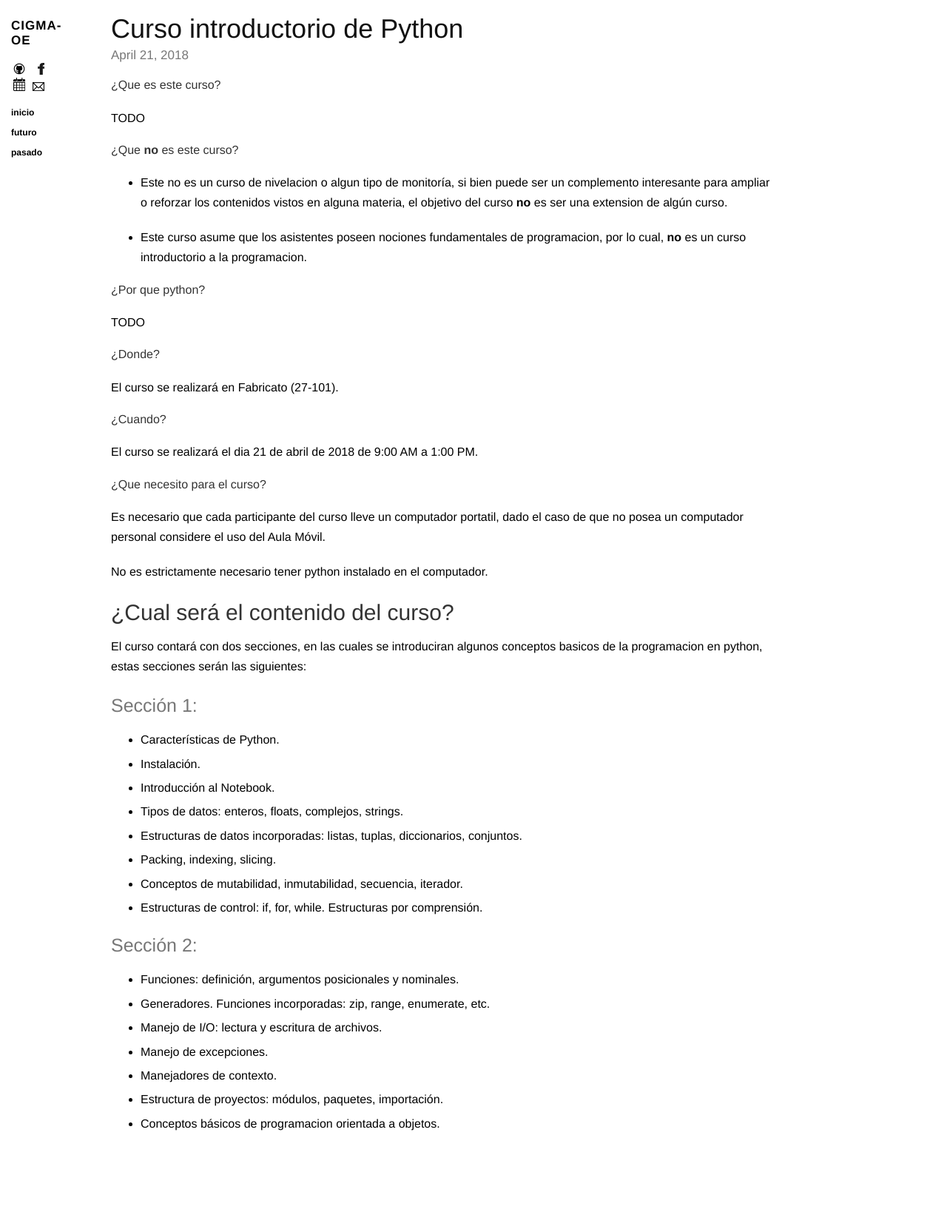
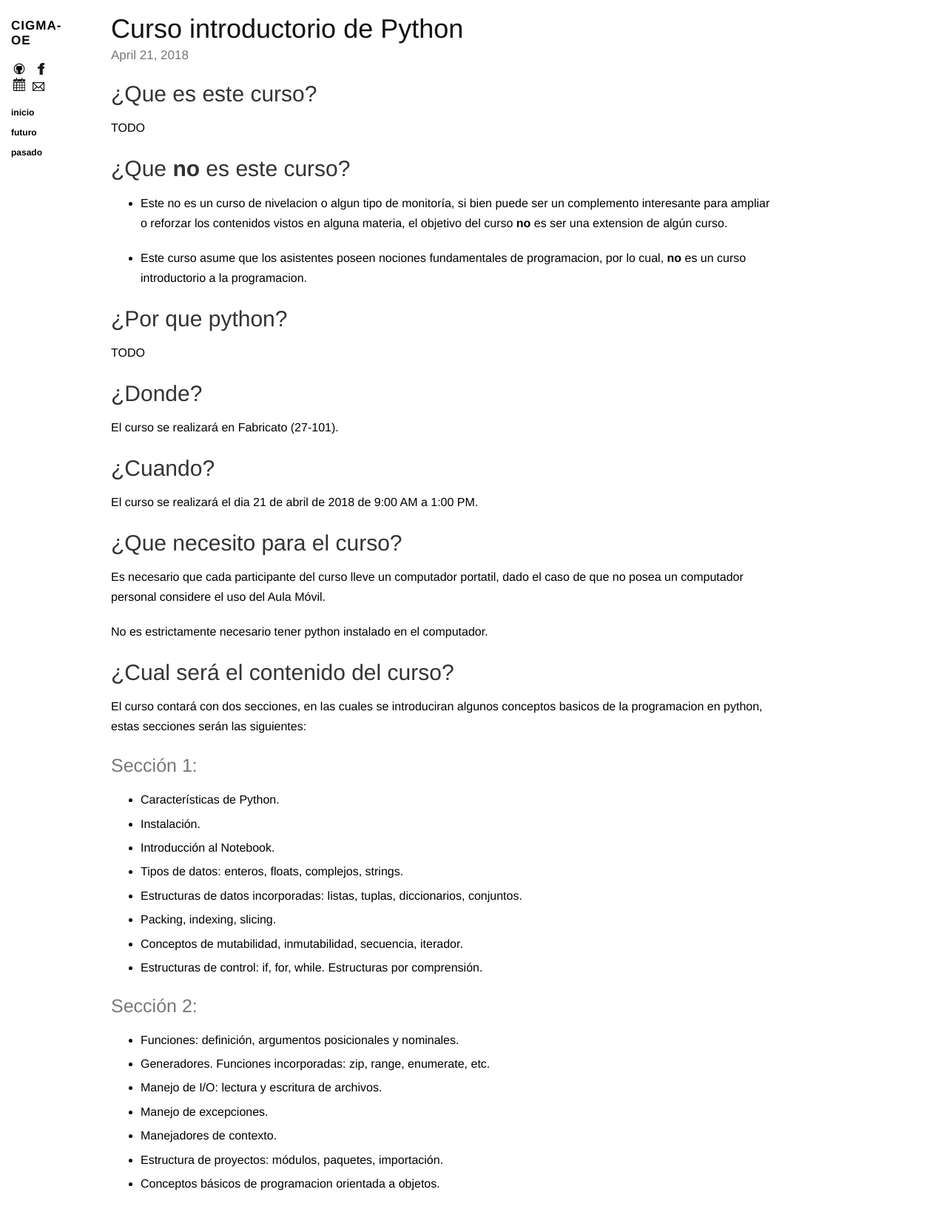
Before and after one commit to camiloll/cigma-oe.github.io, a Jekyll site: the page built from _posts/2018-04-21-python.markdown, in a window 1280 px wide. Shown: the whole page at 74% size. Built offline with Jekyll 4.4.1, drawn with Linux system fonts in a browser that asks for light colours; nearby versions of some CDN libraries; before the commit the page ends 1580 px from its top, so only the background shows below that.

Commit message:
change headers size

```diff
--- a/_posts/2018-04-21-python.markdown
+++ b/_posts/2018-04-21-python.markdown
@@ -5,10 +5,10 @@ comments: true
 category: upcoming
 tags: curso <+ tags +>
 ---
-#### ¿Que es este curso?
+## ¿Que es este curso?
 TODO
 
-#### ¿Que **no** es este curso?
+## ¿Que **no** es este curso?
   * Este no es un curso de nivelacion o algun tipo de monitoría, si bien
   puede  ser un complemento interesante para ampliar o reforzar los
   contenidos vistos en alguna materia, el objetivo del curso **no** es
@@ -18,16 +18,16 @@ TODO
   programacion, por lo cual, **no** es un curso introductorio a la
   programacion.
 
-#### ¿Por que python?
+## ¿Por que python?
 TODO
 
-#### ¿Donde?
+## ¿Donde?
 El curso se realizará en Fabricato (27-101).
 
-#### ¿Cuando?
+## ¿Cuando?
 El curso se realizará el dia 21 de abril de 2018 de 9:00 AM a 1:00 PM.
 
-#### ¿Que necesito para el curso?
+## ¿Que necesito para el curso?
 Es necesario que cada participante del curso lleve un computador portatil,
 dado el caso de que no posea un computador personal considere el uso del
 Aula Móvil.
```
